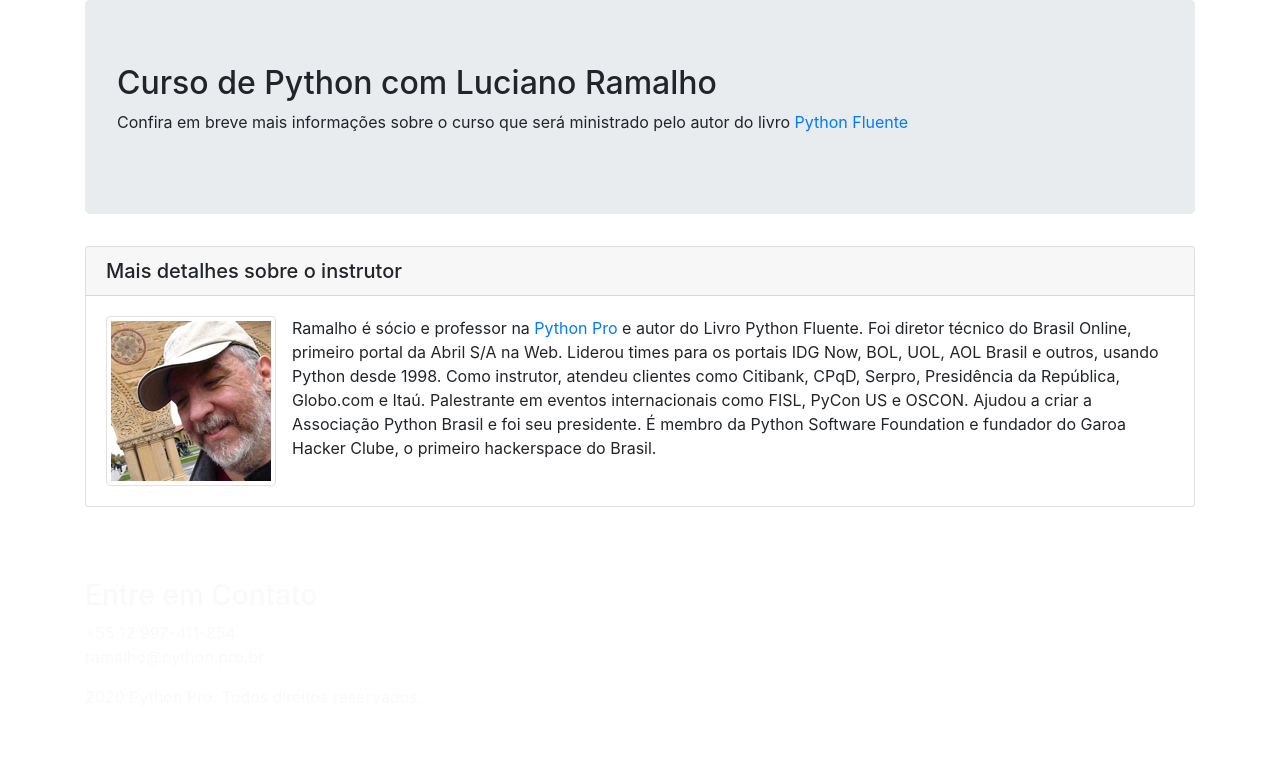
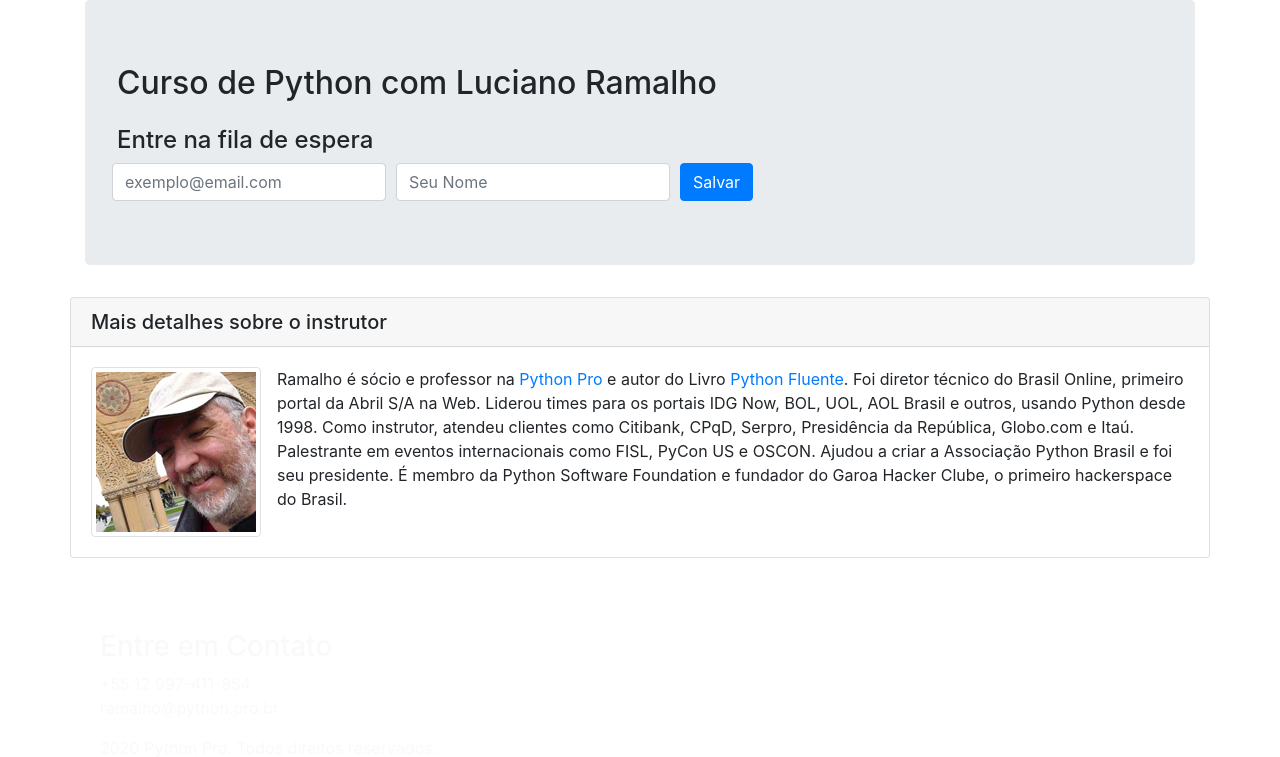
Before and after one commit to alisonamerico/curso-django, a Django app: page / in a window 1280 px wide. Shown: the part 56-813 px from the top of the page. Before the commit the page ends 563 px from the top, so only its background shows below. Run offline with Django 3.2, Linux system fonts and the light colour scheme; some libraries are stand-ins or nearby versions.

Commit message:
Criada lista de espera

```diff
--- a/pypro/base/templates/base/home.html
+++ b/pypro/base/templates/base/home.html
@@ -41,11 +41,36 @@
           <h2>
             Curso de Python com Luciano Ramalho
           </h2>
-          <p>
-            Confira em breve mais informações sobre o curso que será ministrado pelo
-            autor do livro <a href="https://www.oreilly.com/library/view/fluent-python/9781491946237/"
-              target="_blank">Python Fluente</a>
-          </p>
+          <h4 class="mt-4">Entre na fila de espera</h4>
+          <div id="mc_embed_signup">
+            <!-- Begin Mailchimp Signup Form -->
+            <form
+              action="https://herokuapp.us18.list-manage.com/subscribe/post?u=54e145b2c0dc189883e57fbd8&amp;id=f4268740b6"
+              method="post" id="mc-embedded-subscribe-form" name="mc-embedded-subscribe-form"
+              class="form-row align-items-center" target="_blank" novalidate>
+              <div class="form-row align-items-center">
+                <div class="col-auto">
+                  <label class="sr-only" for="mce-EMAIL">Email</label>
+                  <input type="email" value="" name="EMAIL" class="form-control required" id="mce-EMAIL"
+                    placeholder="exemplo@email.com">
+                </div>
+                <div class="col-auto">
+                  <label class="sr-only" for="mce-FNAME">Email</label>
+                  <input type="text" value="" name="FNAME" class="form-control" id="mce-FNAME" placeholder="Seu Nome">
+                </div>
+
+                <!-- real people should not fill this in and expect good things - do not remove this or risk form bot signups-->
+                <div style="position: absolute; left: -5000px;" aria-hidden="true"><input type="text"
+                    name="b_54e145b2c0dc189883e57fbd8_f4268740b6" tabindex="-1" value="">
+                </div>
+
+                <div class="col-auto">
+                  <input type="submit" value="Salvar" name="subscribe" id="mc-embedded-subscribe"
+                    class="btn btn-primary">
+                </div>
+              </div>
+            </form>
+            <!--End mc_embed_signup-->
           </div>
         </div>
       </div>
@@ -59,9 +84,11 @@
               <p class="card-text">
                 <img src="{% static 'img/luciano-ramalho.png' %}" alt="Foto de Luciano Ramalho"
                   class="img-thumbnail float-left mr-3" />
-              Ramalho é sócio e professor na <a href="https://www.python.pro.br">Python Pro</a> e autor do Livro Python
-              Fluente. Foi diretor técnico do Brasil Online,
-              primeiro portal da Abril S/A na Web. Liderou times para os portais IDG Now, BOL, UOL, AOL Brasil e outros,
+                Ramalho é sócio e professor na <a href="www.python.pro.br>">Python Pro</a> e autor do Livro <a
+                  href="https://www.oreilly.com/library/view/fluent-python/9781491946237/" target="_blank">Python
+                  Fluente</a>. Foi diretor técnico do Brasil Online,
+                primeiro portal da Abril S/A na Web. Liderou times para os portais IDG Now, BOL, UOL, AOL Brasil e
+                outros,
                 usando Python
                 desde 1998. Como instrutor, atendeu clientes como Citibank, CPqD, Serpro, Presidência da República,
                 Globo.com e Itaú.
```
Lines whose indentation alone changed are shown as unchanged.
